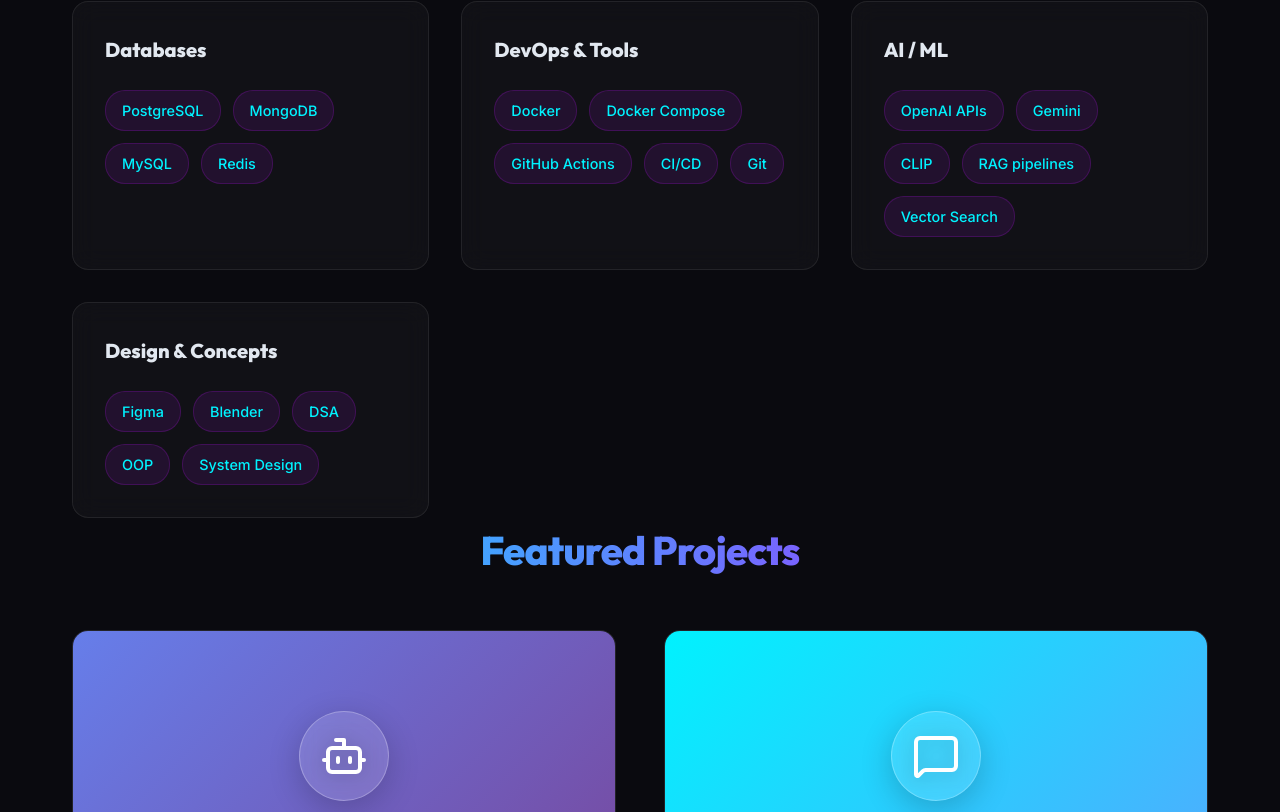
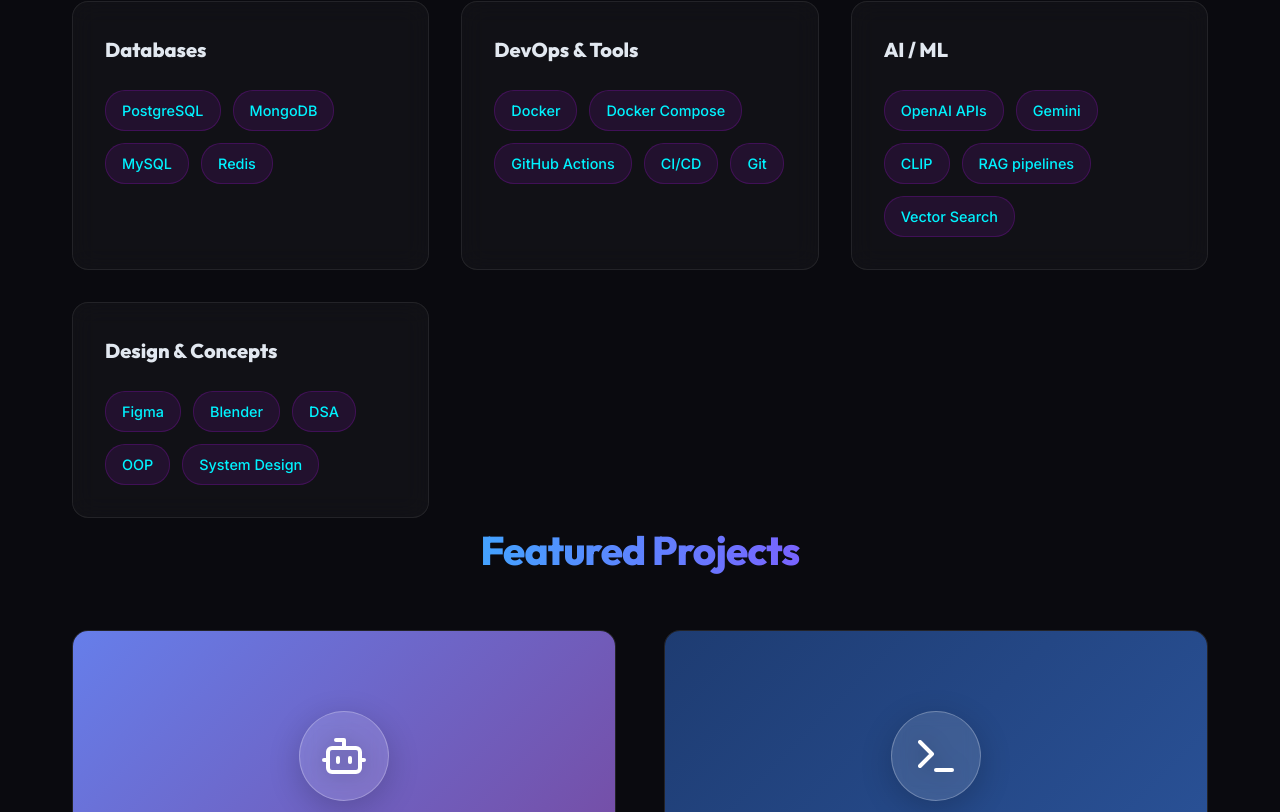
Before and after one commit to Deepakram007/Portfolio, a React (Vite) app: page / in a window 1280 px wide. Shown: the part 1988-2800 px from the top of the page. Built offline with nearby package versions, Linux system fonts and the light colour scheme.

Commit message:
Separate AI Code Review Bot and Automation Testing into distinct projects

```diff
--- a/src/components/ProjectsSection.jsx
+++ b/src/components/ProjectsSection.jsx
@@ -1,5 +1,5 @@
 import React from 'react';
-import { Code, ExternalLink, Bot, Database, Navigation, MessageSquare } from 'lucide-react';
+import { Code, ExternalLink, Bot, Database, Navigation, MessageSquare, Terminal } from 'lucide-react';
 import './ProjectsSection.css';
 
 const projects = [
@@ -8,10 +8,20 @@
     description: 'A multi-tenant SaaS platform that reviews GitHub PRs using AI and posts inline comments, with a React dashboard for monitoring reviews and subscription metrics.',
     stack: ['Node.js', 'TypeScript', 'PostgreSQL', 'Redis', 'BullMQ', 'OpenAI'],
     features: 'Supports multi-tenant orgs with role-based access across N+ teams.',
-    githubUrl: 'https://github.com/Deepakram007/My-Automation-testing-on-Code-Review_Bot',
+    githubUrl: 'https://github.com/Deepakram007/AI-Powered-Code-Review-Bot',
     liveUrl: '#',
     icon: Bot,
     gradient: 'linear-gradient(135deg, #667eea 0%, #764ba2 100%)'
+  },
+  {
+    title: 'Code Review Bot - Automation Testing Suite',
+    description: 'Comprehensive automation testing suite designed to validate the end-to-end functionality, webhook delivery, AI sentiment feedback, and API reliability of the Code Review Bot.',
+    stack: ['Playwright', 'TypeScript', 'Node.js', 'GitHub Actions', 'Docker'],
+    features: 'Enforces system stability with E2E integration tests, verifying webhook responses in <10ms and automated GitHub PR commentary.',
+    githubUrl: 'https://github.com/Deepakram007/My-Automation-testing-on-Code-Review_Bot',
+    liveUrl: '#',
+    icon: Terminal,
+    gradient: 'linear-gradient(135deg, #1e3c72 0%, #2a5298 100%)'
   },
   {
     title: 'RAG Chatbot',
```
